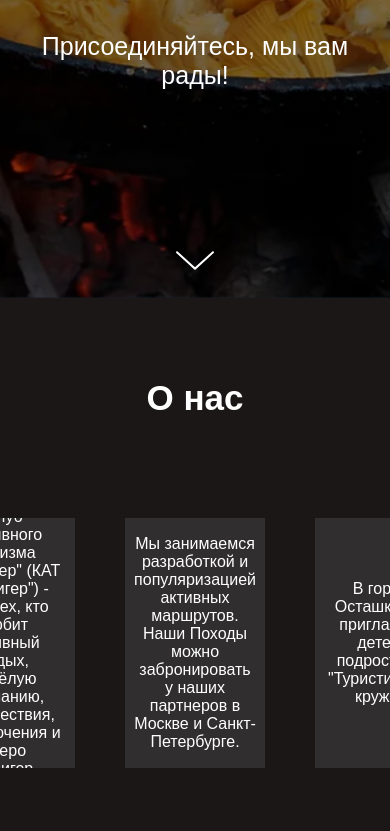
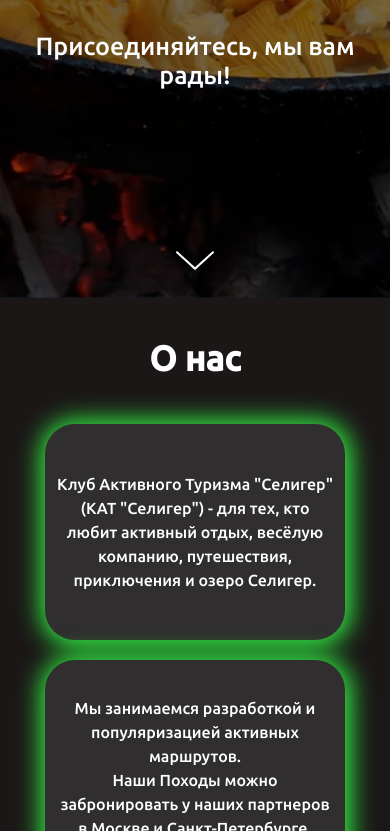
Before and after one commit to AleksandrBel15/kat-seliger, a website built with Vite: page src/index.html in a window 390 px wide. Shown: the part 546-1377 px from the top of the page. Built offline with nearby package versions, Linux system fonts and the light colour scheme.

Commit message:
feat: About component

```diff
--- a/src/components/AboutUs/About.js
+++ b/src/components/AboutUs/About.js
@@ -8,12 +8,13 @@
     render() {
         const sectionAbout = document.createElement('section');
         sectionAbout.className = 'about';
+        sectionAbout.id = 'about';
         sectionAbout.innerHTML = `
-            <h2 class="about__title">О нас</h2>
-            <div class="about__cards flex-center">
+            <h2 class="about__title ubuntu-medium">О нас</h2>
+            <div class="about__cards flex-center ubuntu-medium">
                 <div class="about__card flex-center">Клуб Активного Туризма "Селигер" (КАТ "Селигер") - для тех, кто любит активный отдых, весёлую компанию, путешествия, приключения и озеро Селигер.</div>
-                <div class="about__card flex-center">Мы занимаемся разработкой и популяризацией активных маршрутов. Наши Походы можно забронировать у наших партнеров в Москве и Санкт-Петербурге.</div>
-                <div class="about__card flex-center">В городе Осташков мы приглашаем детей и подростков в "Туристический кружок".</div>
+                <div class="about__card flex-center">Мы занимаемся разработкой и популяризацией активных маршрутов. <br> Наши Походы можно забронировать у наших партнеров в Москве и Санкт-Петербурге.</div>
+                <div class="about__card flex-center">В городе Осташков мы приглашаем детей и подростков в <br> "Туристический кружок".</div>
             </div>
         `;
 
--- a/src/components/AboutUs/About.scss
+++ b/src/components/AboutUs/About.scss
@@ -6,27 +6,83 @@
   align-items: center;
   height: 100vh;
   width: auto;
-    padding: 80px 0;
-    gap: 50px;
+  padding-top: 40px;
+  gap: 20px;
   background-color: #1b1717;
 }
 
 .about__title {
   font-size: 35px;
   color: white;
+  overflow: hidden;
+  font-weight: bolder;
 }
 
 .about__cards {
-    margin: 50px;
-    gap: 50px;
+  gap: 20px;
+  height: 100vh;
+  width: 100%;
+  line-height: 1.5;
 }
 
 .about__card {
   color: white;
   text-align: center;
   width: 360px;
-    background-color: #302E2E;
-    height: 250px;
-    width: 100%;
-    padding: 14px;
+  background-color: #302e2e;
+  height: 80%;
+  padding: 10px;
+  border-radius: 30px;
+  font-size: 20px;
+  box-shadow: 1px 1px 25px 5px rgba(51, 244, 68, 1);
+  margin: 0px 25px;
+  overflow: hidden;
 }
+
+@media (max-width: 430px) {
+  .about__cards {
+    flex-direction: column;
+    padding: 30px 0px;
+  }
+
+  .about__card {
+    font-size: 16px;
+    height: 100%;
+    width: 300px;
+  }
+}
+
+@media (min-width: 431px) and (max-width: 768px) {
+  .about__cards {
+    flex-direction: column;
+    padding: 30px 0px;
+    gap: 40px;
+  }
+
+  .about__card {
+    font-size: 26px;
+    height: 100%;
+    width: 500px;
+  }
+}
+
+@media (min-width: 769px) and (max-width: 1440px) {
+  .about__title {
+    font-size: 40px;
+  }
+
+  .about__card {
+    font-size: 25px;
+  }
+}
+
+@media (min-width: 1441px) {
+  .about__title {
+    font-size: 50px;
+  }
+
+  .about__card {
+    width: 500px;
+    font-size: 40px;
+  }
+}
--- a/src/components/Hero/Hero.js
+++ b/src/components/Hero/Hero.js
@@ -10,14 +10,16 @@
         sectionHero.className = 'hero';
         sectionHero.innerHTML = `
             <div class = "hero__content">
-                <h1>Клуб активного туризма <br> Селигер</h1>
-                <p class="hero__subtitle">Присоединяйтесь, мы вам рады!</p>
+                <h1 class="ubuntu-medium">Клуб активного туризма <br> Селигер</h1>
+                <p class="hero__subtitle ubuntu-medium">Присоединяйтесь, мы вам рады!</p>
             </div>
 
             <button class="hero__scroll-down" aria-label="Прокрутить вниз">
-                <svg class="hero__arrow" width="38" height="19" viewBox="0 0 38.417 18.592" fill="#ffffff">
-                    <path d="M19.208,18.592c-0.241,0-0.483-0.087-0.673-0.261L0.327,1.74c-0.408-0.372-0.438-1.004-0.066-1.413c0.372-0.409,1.004-0.439,1.413-0.066L19.208,16.24L36.743,0.261c0.411-0.372,1.042-0.342,1.413,0.066c0.372,0.408,0.343,1.041-0.065,1.413L19.881,18.332C19.691,18.505,19.449,18.592,19.208,18.592z"/>
-                </svg>
+                <a href="#about">
+                    <svg class="hero__arrow" width="38" height="19" viewBox="0 0 38.417 18.592" fill="#ffffff">
+                        <path d="M19.208,18.592c-0.241,0-0.483-0.087-0.673-0.261L0.327,1.74c-0.408-0.372-0.438-1.004-0.066-1.413c0.372-0.409,1.004-0.439,1.413-0.066L19.208,16.24L36.743,0.261c0.411-0.372,1.042-0.342,1.413,0.066c0.372,0.408,0.343,1.041-0.065,1.413L19.881,18.332C19.691,18.505,19.449,18.592,19.208,18.592z"/>
+                    </svg>
+                </a>
             </button>
         `;
         return sectionHero;
--- a/src/index.html
+++ b/src/index.html
@@ -1,15 +1,19 @@
 <!DOCTYPE html>
 <html lang="ru">
+  <head>
+    <meta charset="UTF-8" />
+    <meta name="viewport" content="width=device-width, initial-scale=1.0" />
+    <title>КАТ-Селигер</title>
+    <link rel="preconnect" href="https://fonts.googleapis.com" />
+    <link rel="preconnect" href="https://fonts.gstatic.com" crossorigin />
+    <link
+      href="https://fonts.googleapis.com/css2?family=Ubuntu:ital,wght@0,500;1,500&display=swap"
+      rel="stylesheet"
+    />
+  </head>
 
-<head>
-    <meta charset="UTF-8">
-    <meta name="viewport" content="width=device-width, initial-scale=1.0">
-    <title>КАТ-Селигер</title>
-</head>
-
-<body>
+  <body>
     <div id="app"></div>
     <script type="module" src="scripts/main.js"></script>
-</body>
-
+  </body>
 </html>
--- a/src/styles/main.scss
+++ b/src/styles/main.scss
@@ -7,22 +7,18 @@
 //   outline: 1px solid rgb(255, 0, 0);
 // }
 
-@font-face {
-  font-family: 'Ubuntu';
-  src: url('@/assets/fonts/Ubuntu-Medium.ttf') format('ttf'),
-       url('@/assets/fonts/Ubuntu-MediumItalic.ttf') format('ttf');
+.ubuntu-medium {
+  font-family: "Ubuntu", sans-serif;
   font-weight: 500;
-  font-display: swap; // Чтобы текст не "прыгал" при загрузке
+  font-style: normal;
 }
 
-@font-face {
-  font-family: 'Ubuntu';
-  src: url('@/assets/fonts/Ubuntu-Bold.ttf') format('ttf'),
-       url('@/assets/fonts/Ubuntu-BoldItalic.ttf') format('ttf');
-  font-weight: 700;
-  font-display: swap;
+.ubuntu-medium-italic {
+  font-family: "Ubuntu", sans-serif;
+  font-weight: 500;
+  font-style: italic;
 }
 
-body {
-  font-family: 'Ubuntu', Arial, sans-serif;
+html {
+  scroll-behavior: smooth;
 }
```
Also changed, not shown: dist/assets/index-CJNcZ6nL.js (added), dist/assets/index-Cl-HRJXT.js (deleted), dist/assets/index-CpBC3orR.css (deleted), dist/assets/index-Lcf8NdKB.css (added), dist/index.html, src/assets/fonts/Ubuntu-Bold.ttf (deleted), src/assets/fonts/Ubuntu-BoldItalic.ttf (deleted), src/assets/fonts/Ubuntu-Medium.ttf (deleted), src/assets/fonts/Ubuntu-MediumItalic.ttf (deleted). Lines whose indentation alone changed are shown as unchanged.
